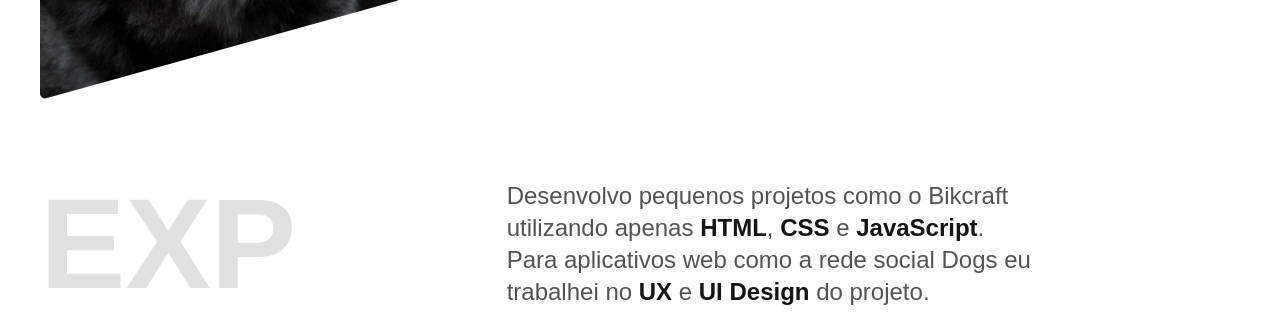
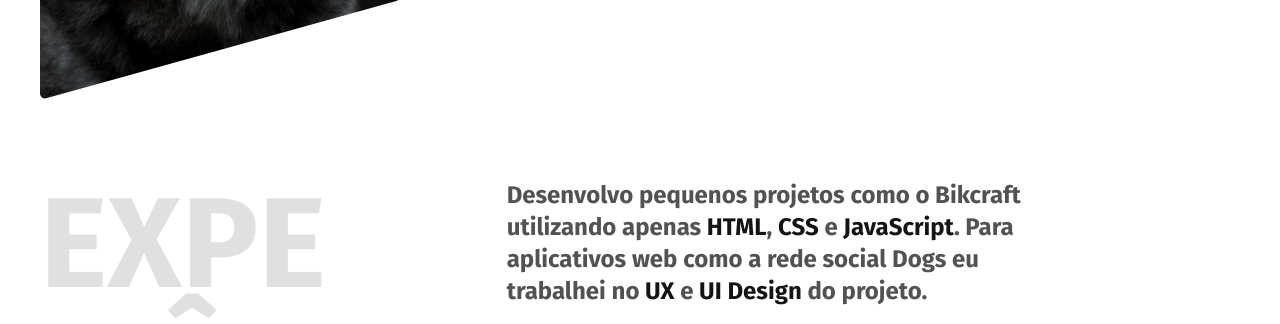
Before and after one commit to mtsGiroto/mtsGiroto.github.io, a plain HTML site: page index.html in a window 1280 px wide. Shown: the part 595-919 px from the top of the page. Drawn offline with Linux system fonts and the light colour scheme.

Commit message:
fonte aplicada googlefont

```diff
--- a/index.html
+++ b/index.html
@@ -9,6 +9,10 @@
   <link rel="stylesheet" href="./css/style.css">
   <link rel="icon" href="./favicon.svg" type="image/svg+xml">
 </head>
+
+<link rel="preconnect" href="https://fonts.googleapis.com">
+<link rel="preconnect" href="https://fonts.gstatic.com" crossorigin>
+<link href="https://fonts.googleapis.com/css2?family=Fira+Sans:ital,wght@0,700;1,400&display=swap" rel="stylesheet">
 
 <body>
   <header class="header">
```
